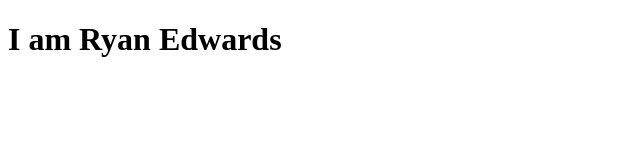
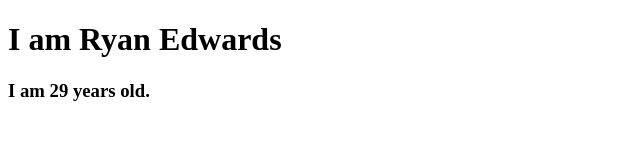
Before and after one commit to Rekoyah/AboutRyan, a plain HTML site: page index.html in a window 1280 px wide. Shown: the whole page, without its empty margins (0-640 px from the left). Drawn offline with Linux system fonts and the light colour scheme.

Commit message:
Added Age to AM

```diff
--- a/index.html
+++ b/index.html
@@ -5,5 +5,6 @@
     </head>
     <body>
         <h1>I am Ryan Edwards</h1>
+        <h3>I am 29 years old.</h3>
     </body>
 </html>
```
